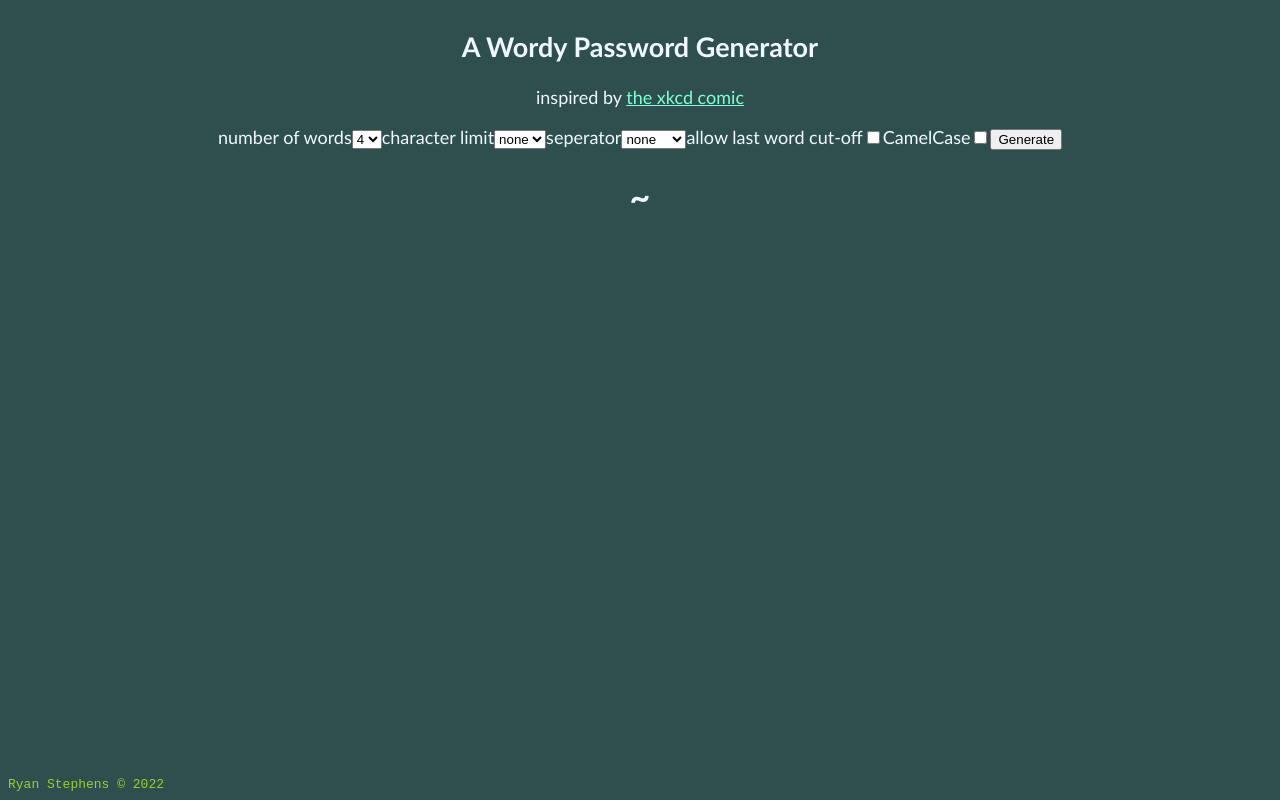
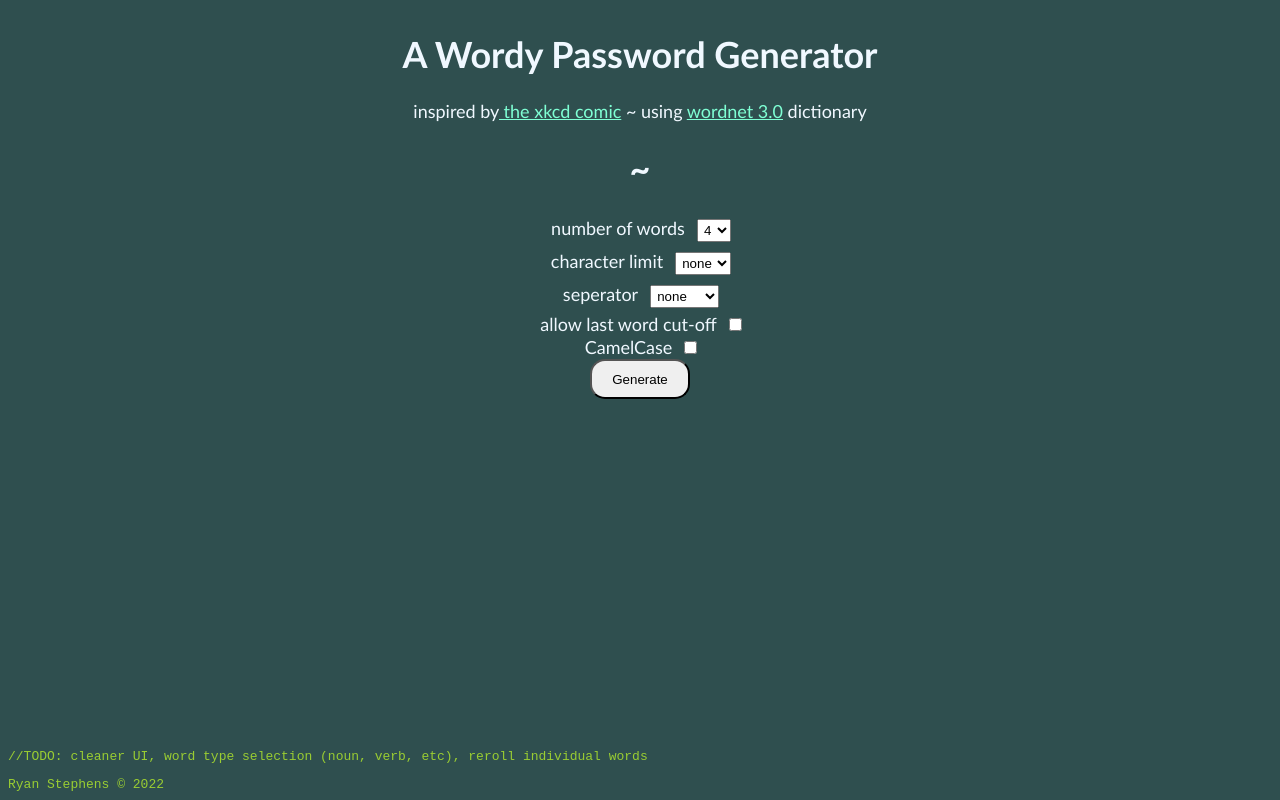
Before and after one commit to rnstphns/xkcdPW, an Angular app in the folder xkcd-pw-gen/: page / in a window 1280 px wide. Built offline with nearby package versions, Linux system fonts and the light colour scheme.

Commit message:
random rerolls initiated

```diff
--- a/xkcd-pw-gen/src/app/app.component.ts
+++ b/xkcd-pw-gen/src/app/app.component.ts
@@ -5,14 +5,24 @@ import { DictService } from './dict.service';
 @Component({
   selector: 'app-root',
   template: `
+    <div *ngIf="this.generatedPass != undefined; else password_display">
+              <h2>{{this.generatedPass}}</h2>
+            </div>
+            <ng-template #password_display>
+              <h1>~</h1>
+            </ng-template>
             <form [formGroup]="form" (ngSubmit)="sendPass()" class="form">
+              <div class="input-area">
                 <label for="num-words">number of words</label>
                 <select formControlName="numWords" name="num-words" id="num-words">
+                  <option value="2">2</option>
                   <option value="3">3</option>
                   <option selected="true"value="4">4</option>
                   <option value="5">5</option>
                   <option value="6">6</option>
                 </select>
+              </div>
+              <div class="input-area">
                 <label for="char-limit">character limit</label>
                 <select formControlName="charLimit" name="char-limit" id="char-limit">
                   <option value="-1">none</option>
@@ -21,7 +31,11 @@ import { DictService } from './dict.service';
                   <option value="24">24</option>
                   <option value="28">28</option>
                   <option value="32">32</option>
+                  <option value="48">48</option>
+                  <option value="64">64</option>
                 </select>
+              </div>
+              <div class="input-area">
                 <label for="seperator">seperator</label>
                 <select formControlName="seperator" name="seperator" id="seperator">
                   <option value="">none</option>
@@ -31,18 +45,18 @@ import { DictService } from './dict.service';
                   <option value=",">,</option>
                   <option value=";">;</option>
                 </select>
+              </div>
+              <div class="input-area">
                 <label for="partial-words">allow last word cut-off</label>
                 <input type="checkbox" formControlName="partialWords" id="partial-words" [defaultChecked]="false">
+              </div>
+              <div class="input-area">
                 <label for="camel-case">CamelCase</label>
                 <input type="checkbox" formControlName="camelCase" id="camel-case" [defaultChecked]="false">
+              </div>
               <button class="submit" type="submit">Generate</button>
             </form>
-            <div *ngIf="this.generatedPass != undefined; else password_display">
-              <h1>{{this.generatedPass}}</h1>
-            </div>
-            <ng-template #password_display>
-              <h1>~</h1>
-            </ng-template>
+
 
   `,
   styleUrls: ['../styles.css']
@@ -70,8 +84,14 @@ export class AppComponent {
     if(partialWords === "") partialWords = false
     if(camelCase === "") camelCase = false
     const formObj: JSON = JSON.parse(`{"numWords":${numWords},"charLimit":${charLimit},"seperator":"${seperator}","partialWords":"${partialWords}","camelCase":"${camelCase}"}`);
-    this.generatedPass = this.dict.generatePass(formObj)
-    //TODO page view is 1 behind the object. force refresh somehow?
+    this.dict.generatePass(formObj)
+    .subscribe(Response => {
+      const passResp: any = Response
+      // console.log(JSON.stringify(Response));
+      if(passResp.success)
+        this.generatedPass = passResp.password
+      else this.generatedPass = `hmm...the backend didn't like that combo. Try fewer words?`
+    })
   }
 
 }
--- a/xkcd-pw-gen/src/app/dict.service.ts
+++ b/xkcd-pw-gen/src/app/dict.service.ts
@@ -1,28 +1,20 @@
 import { HttpClient, HttpHeaders } from '@angular/common/http';
 import {  Injectable } from '@angular/core'
+import { Observable } from 'rxjs';
 
 @Injectable({
   providedIn: 'root'
 })
 export class DictService {
 
-  generatedPass!: string;
   url: string = 'http://localhost:3000/'
 
   constructor(private http: HttpClient) { }
 
-  generatePass(form: JSON): string {
-    // console.log(`recieved req ${JSON.stringify(form)}`)
-    this.http.post(this.url, form,
+  generatePass(form: JSON): Observable<Object> {
+    return this.http.post(this.url, form,
       { headers: new HttpHeaders({ "Content-Type": "application/json" }) }
-    ).subscribe(Response => {
-      // console.log(`raw response: ${JSON.stringify(Response)}`)
-      const passResp: any= Response
-      if(passResp.success)
-        this.generatedPass = passResp.password
-      else this.generatedPass = `something went wrong on the backend...`
-    })
-    return this.generatedPass
+    )
   }
 }
   class passResponse {
--- a/xkcd-pw-gen/src/index.html
+++ b/xkcd-pw-gen/src/index.html
@@ -10,11 +10,12 @@
 </head>
 <body>
   <div class="content">
-    <h2>A Wordy Password Generator</h2>
-    <p>inspired by
-    <a href="https://xkcd.com/936/">the xkcd comic</a></p>
+    <h1>A Wordy Password Generator</h1>
+    <p>inspired by<a href="https://xkcd.com/936/"> the xkcd comic</a>
+    ~ using <a href="https://wordnet.princeton.edu/download/current-version">wordnet 3.0</a> dictionary</p>
     <app-root></app-root>
     </div>
+    <p class = "footer">//TODO: cleaner UI, word type selection (noun, verb, etc), reroll individual words</p>
   <footer class="footer">Ryan Stephens &copy; 2022</footer>
 </body>
 </html>
--- a/xkcd-pw-gen/src/styles.css
+++ b/xkcd-pw-gen/src/styles.css
@@ -16,8 +16,17 @@ a{
     text-align: center;
     color:aliceblue;
   }
+.content label, select, input{
+  margin: 5px;
+  padding: 2px;
+}
 body .footer {
     font-family: 'Courier New', Courier, monospace;
     font-size: small;
     color:yellowgreen;
   }
+button{
+  border-radius: 15px;
+  min-width: 100px;
+  min-height: 40px;
+}
```
Also changed, not shown: 1 other file (tests, documents, lock files or other folders). Lines whose indentation alone changed are shown as unchanged.
